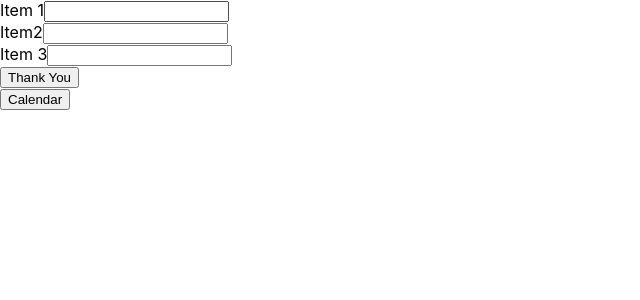
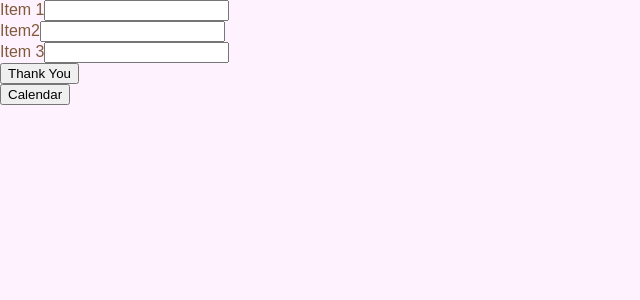
Before and after one commit to eric-burr/Thankful, a React (Create React App) app: page / in a window 1280 px wide. Shown: the top 300 px of the page, without its empty margins (0-640 px from the left). Built offline with nearby package versions, Linux system fonts and the light colour scheme; no server answers.

Commit message:
start styling and flow

```diff
--- a/src/App.js
+++ b/src/App.js
@@ -19,7 +19,7 @@ function App() {
  useEffect(()=> {
   setTimeout(() => {
     changeview(true)
-  }, 5000);
+  }, 7000);
  })
 
  function viewCalendar() {
@@ -27,7 +27,7 @@ function App() {
  }
 
   return (
-    <div className="App">
+    <div className="body">
 
       { view === false ? <div>
         <Header />
--- a/src/calendar.css
+++ b/src/calendar.css
@@ -1,3 +1,10 @@
+:root {
+    --Mushroom: #fef2fe;
+    --Onion: #fd974f;
+    --RedPepper: #C60000;
+    --Driftwood: #805A3B;
+}
+
 
 .sunday{
     background: white;
@@ -13,8 +20,10 @@
  }
 
 .fade {
+    padding: 70px 0;
+    text-align: center;
     display: inline-block;
-    font-family: 'Montserrat';
+    /* font-family: 'Montserrat'; */
     font-size: 30px;
     color: black;
     text-transform: none;
@@ -48,3 +57,10 @@
     0% {opacity:0;}
     100% {opacity:1;}
     }
+
+    .body {
+        color: var(--Driftwood);
+        background-color: var(--Mushroom);
+        height: 100vh;
+        font-family: fantasy;
+    }
--- a/src/components/Header.js
+++ b/src/components/Header.js
@@ -1,7 +1,8 @@
 import React, { useState, useEffect } from 'react';
+import '../calendar.css'
 
 function Header() {
-    const [quote, newQuote] = useState('thanks')
+    const [quote, newQuote] = useState('')
 
  async function api() {
     const url = "https://type.fit/api/quotes"
@@ -24,14 +25,12 @@ function Header() {
     useEffect(() => {
          api();
 
-    })
+    },[])
 
 
     return (
-        <div>
-            I am Thankful
-            <h1>{quote}</h1>
-            <div></div>
+        <div className='background'>
+            <h1 className='fade'>{quote}</h1>
         </div>
     )
 }
--- a/src/components/Thankfulentry.js
+++ b/src/components/Thankfulentry.js
@@ -28,7 +28,7 @@ class Thankfulentry extends Component {
 
     render() {
         return (
-            <div>
+            <div className='inputs'>
                 <form onSubmit={this.submit}>
                 <label>Item 1
                 <input
```
